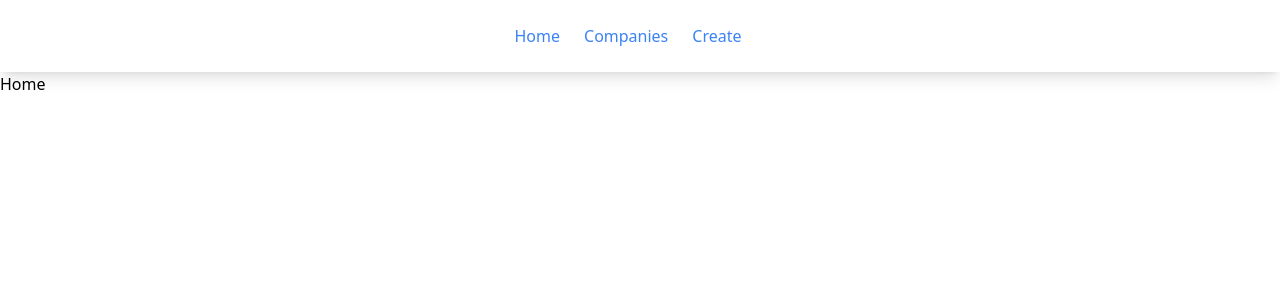
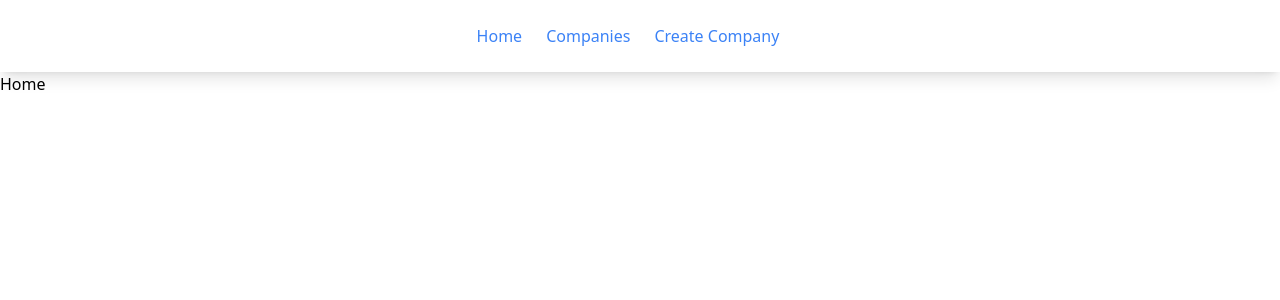
Before and after one commit to GeorgiYosifov/Transport-Company, a React (Create React App) app in the folder ui/: page / in a window 1280 px wide. Shown: the top 300 px of the page. Built offline with nearby package versions, Linux system fonts and the light colour scheme.

Commit message:
Extract a `StyledLink` component

```diff
--- a/ui/src/components/nav.js
+++ b/ui/src/components/nav.js
@@ -1,27 +1,13 @@
+import StyledLink from './styled-link';
 import { Link } from 'react-router-dom';
 
 const Nav = () => {
   return (
     <nav className="flex items-center justify-center flex-wrap p-6 shadow-lg">
       <ul className="flex">
-        <li className="mr-6">
-          <Link className="text-blue-500 hover:text-blue-800" to="/">
-            Home
-          </Link>
-        </li>
-        <li className="mr-6">
-          <Link className="text-blue-500 hover:text-blue-800" to="companies">
-            Companies
-          </Link>
-        </li>
-        <li className="mr-6">
-          <Link
-            className="text-blue-500 hover:text-blue-800"
-            to="companies/create"
-          >
-            Create
-          </Link>
-        </li>
+        <StyledLink to="/">Home</StyledLink>
+        <StyledLink to="companies">Companies</StyledLink>
+        <StyledLink to="companies/create">Create Company</StyledLink>
       </ul>
     </nav>
   );
--- /dev/null
+++ b/ui/src/components/styled-link.js
@@ -0,0 +1,13 @@
+import { Link } from 'react-router-dom';
+
+const StyledLink = ({ to, children }) => {
+  return (
+    <li className="mr-6">
+      <Link className="text-blue-500 hover:text-blue-800" to={to}>
+        {children}
+      </Link>
+    </li>
+  );
+};
+
+export default StyledLink;
```
